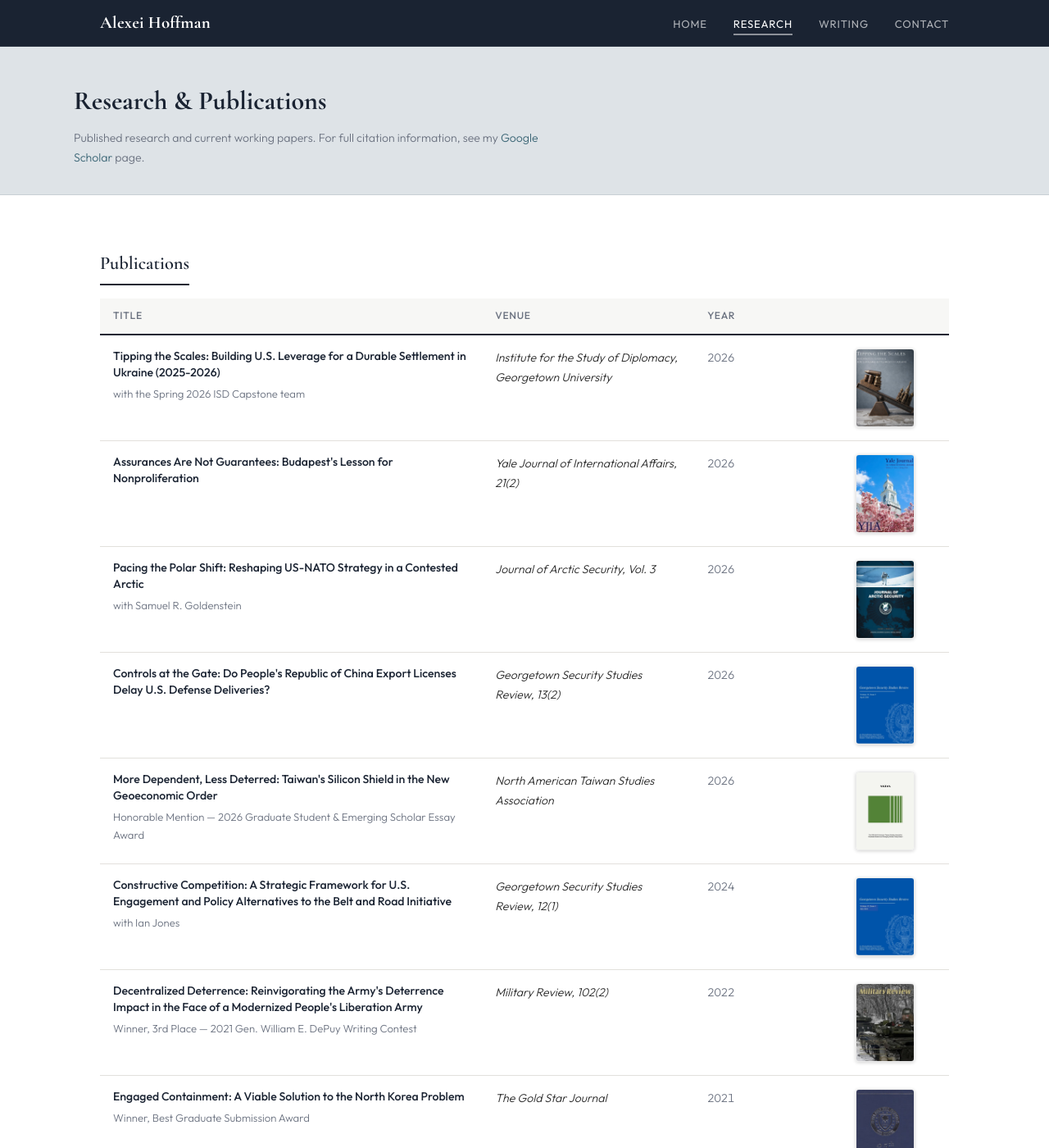
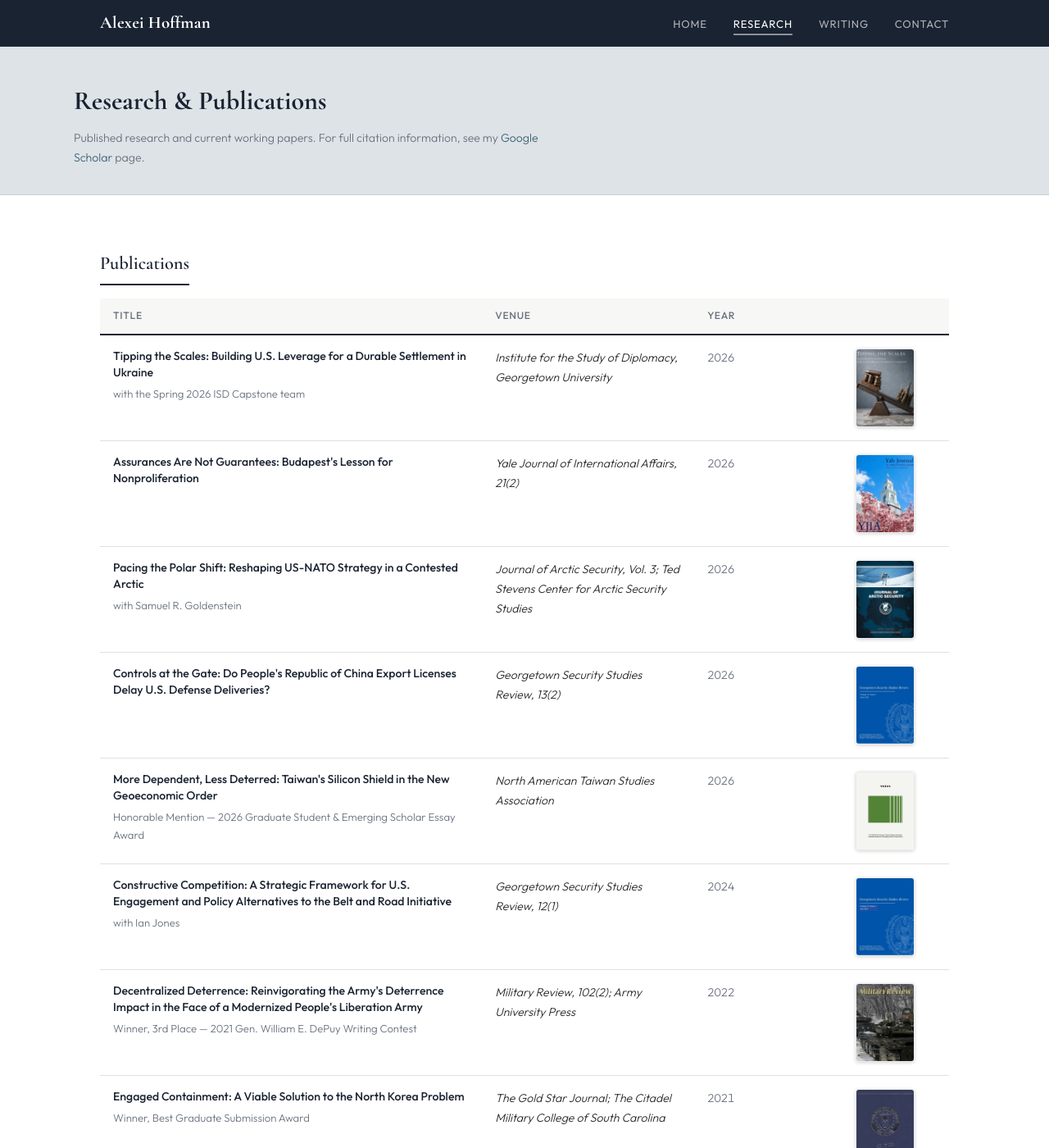
Before and after one commit to a-novi13-byte/a-novi13-byte.github.io, a Jekyll site: the page built from research.html, in a window 1280 px wide and 1400 px high. Shown: the whole window at 82% size. Built offline with Jekyll 4.4.1, drawn with Linux system fonts in a browser that asks for light colours.

Commit message:
Update research.html

```diff
--- a/research.html
+++ b/research.html
@@ -27,7 +27,7 @@ permalink: /research/
     <tbody>
       <tr>
         <td>
-          <div class="pub-title"><a href="https://isd.georgetown.edu/capstone-reports/tipping-the-scales-building-u-s-leverage-for-a-durable-settlement-in-ukraine-2025-2026/" target="_blank" rel="noopener">Tipping the Scales: Building U.S. Leverage for a Durable Settlement in Ukraine (2025-2026)</a></div>
+          <div class="pub-title"><a href="https://isd.georgetown.edu/capstone-reports/tipping-the-scales-building-u-s-leverage-for-a-durable-settlement-in-ukraine-2025-2026/" target="_blank" rel="noopener">Tipping the Scales: Building U.S. Leverage for a Durable Settlement in Ukraine</a></div>
           <div class="pub-coauthor">with the Spring 2026 ISD Capstone team</div>
         </td>
         <td class="pub-venue">Institute for the Study of Diplomacy, Georgetown University</td>
@@ -47,7 +47,7 @@ permalink: /research/
           <div class="pub-title"><a href="https://tedstevensarcticcenter.org/journal-of-arctic-security/" target="_blank" rel="noopener">Pacing the Polar Shift: Reshaping US-NATO Strategy in a Contested Arctic</a></div>
           <div class="pub-coauthor">with Samuel R. Goldenstein</div>
         </td>
-        <td class="pub-venue">Journal of Arctic Security, Vol. 3</td>
+        <td class="pub-venue">Journal of Arctic Security, Vol. 3; Ted Stevens Center for Arctic Security Studies</td>
         <td class="pub-year">2026</td>
        <td><img class="pub-cover" src="{{ '/assets/Covers/cover-jas.jpg' | relative_url }}" alt="Journal of Arctic Security cover" loading="lazy"></td>
       </tr>
@@ -82,7 +82,7 @@ permalink: /research/
           <div class="pub-title"><a href="https://www.armyupress.army.mil/Journals/Military-Review/English-Edition-Archives/March-April-2022/Hoffman/" target="_blank" rel="noopener">Decentralized Deterrence: Reinvigorating the Army's Deterrence Impact in the Face of a Modernized People's Liberation Army</a></div>
           <div class="pub-coauthor">Winner, 3rd Place — 2021 Gen. William E. DePuy Writing Contest</div>
         </td>
-        <td class="pub-venue">Military Review, 102(2)</td>
+        <td class="pub-venue">Military Review, 102(2); Army University Press</td>
         <td class="pub-year">2022</td>
         <td><img class="pub-cover" src="{{ '/assets/Covers/cover-military-review.jpg' | relative_url }}" alt="Military Review (March–April 2022) cover" loading="lazy"></td>
       </tr>
@@ -91,7 +91,7 @@ permalink: /research/
           <div class="pub-title"><a href="https://www.citadel.edu/goldstar/wp-content/uploads/sites/97/2021gsjedition.pdf" target="_blank" rel="noopener">Engaged Containment: A Viable Solution to the North Korea Problem</a></div>
           <div class="pub-coauthor">Winner, Best Graduate Submission Award</div>
         </td>
-        <td class="pub-venue">The Gold Star Journal</td>
+        <td class="pub-venue">The Gold Star Journal; The Citadel Military College of South Carolina</td>
         <td class="pub-year">2021</td>
         <td><img class="pub-cover" src="{{ '/assets/Covers/cover-goldstar.jpg' | relative_url }}" alt="The Gold Star Journal cover" loading="lazy"></td>
       </tr>
```
